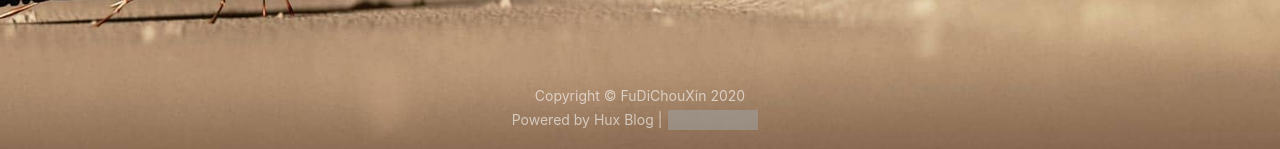
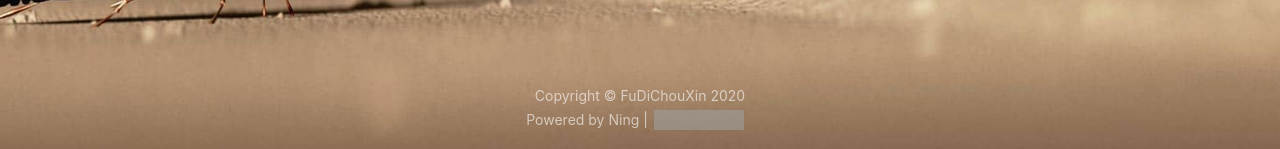
Before and after one commit to ningwuchang/ningwuchang.github.io, a Jekyll site: the page built from offline.html, in a window 1280 px wide. Shown: the part 748-897 px from the top of the page. Built offline with Jekyll 4.4.1, drawn with Linux system fonts in a browser that asks for light colours; nearby versions of some CDN libraries; comment, search, counter and statistics services are not loaded; grey boxes are pictures that could not be loaded.

Commit message:
footer name change

```diff
--- a/_includes/footer.html
+++ b/_includes/footer.html
@@ -9,7 +9,7 @@
                 <p class="copyright text-muted">
                     Copyright &copy; {{ site.title }} {{ site.time | date: '%Y' }}
                     <br>
-                    Powered by <a href="http://huangxuan.me">Hux Blog</a> |
+                    Powered by <a href="http://ningwuchang.github.io">Ning</a> |
                     <iframe style="margin-left: 2px; margin-bottom:-5px;" frameborder="0" scrolling="0" width="100px"
                         height="20px"
                         src="https://ghbtns.com/github-btn.html?user=huxpro&repo=huxpro.github.io&type=star&count=true">
```
